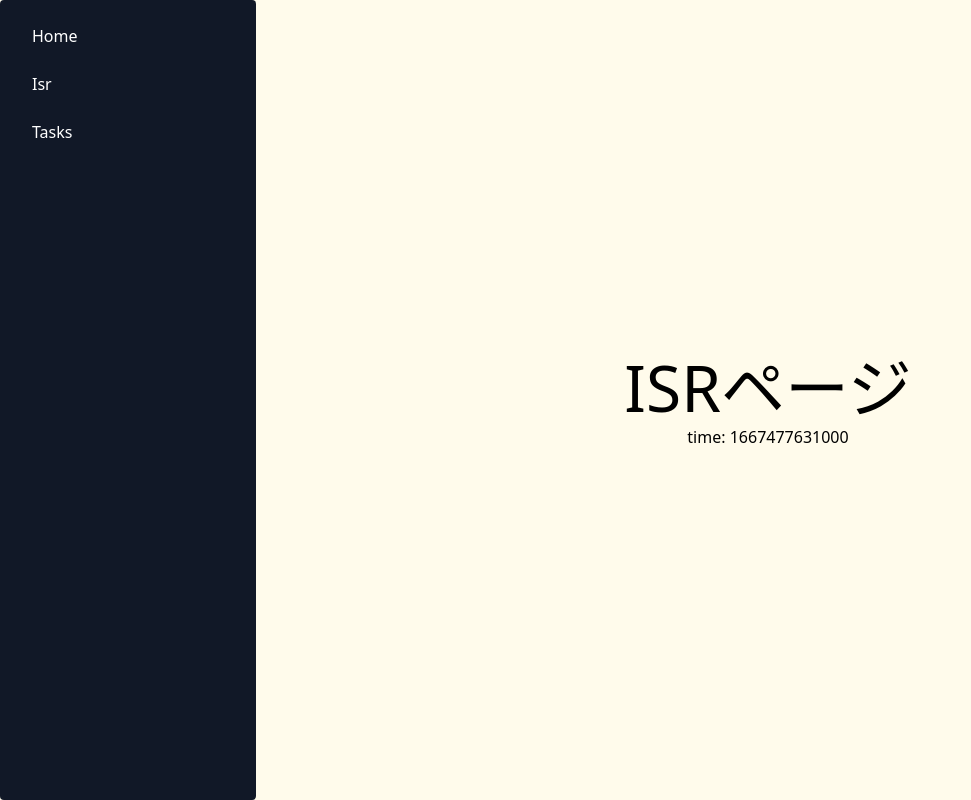
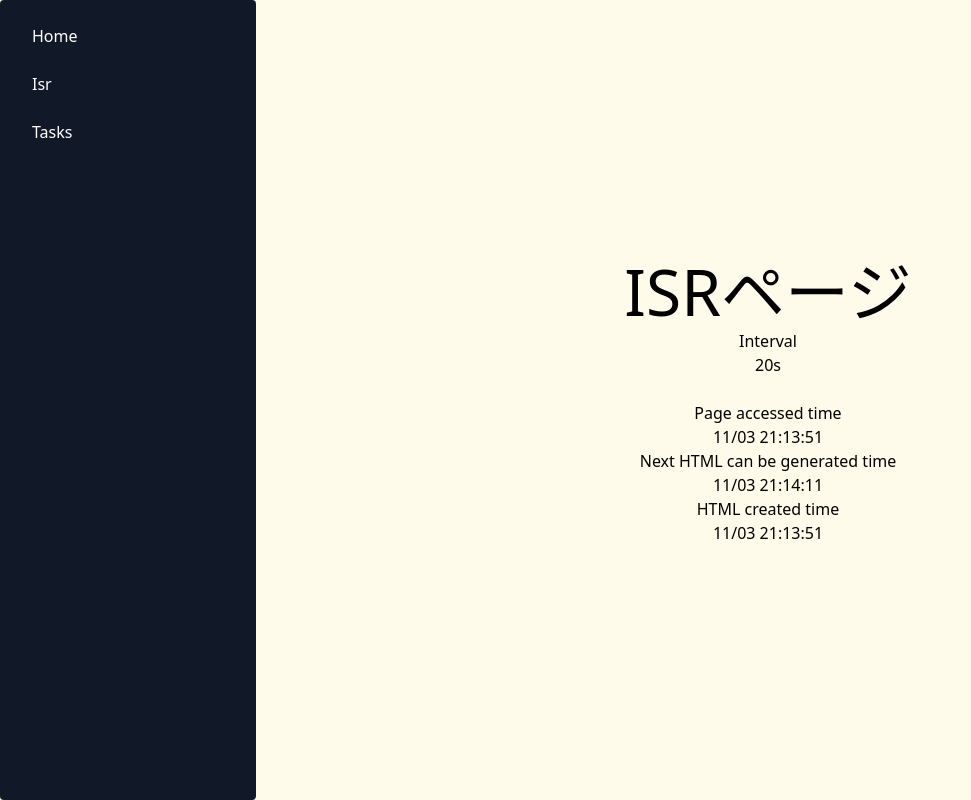
Before and after one commit to tokatu4561/next-apmlify-sample-todo, a Next.js app: page /isr in a window 1280 px wide. Shown: the whole page, without its empty margins (0-971 px from the left). Built offline with nearby package versions, Linux system fonts and the light colour scheme; no server answers; what @aws-amplify/ui-react, aws-amplify would draw is missing.

Commit message:
isr page

```diff
--- a/pages/isr.tsx
+++ b/pages/isr.tsx
@@ -1,42 +1,50 @@
 import Head from 'next/head'
 import styles from '../styles/Home.module.css'
+import { MainLayout } from '../src/components/Layout/MainLayout'
+import dayjs from 'dayjs'
+import timezone from 'dayjs/plugin/timezone'
+import utc from 'dayjs/plugin/utc'
 import { GetStaticProps } from 'next'
-import { MainLayout } from '../src/components/Layout/MainLayout'
 
-type Props = { timestamp: number }
+type Props = { createdAt: number; nextCreatedAt: string }
+
+dayjs.extend(timezone)
+dayjs.extend(utc)
+dayjs.tz.setDefault('Asia/Tokyo')
+
+const intervalSecond = 20
+const formatStyle = 'MM/DD HH:mm:ss'
 
 export default function ISR(props: Props) {
-  // const [authState, setAuthState] = React.useState();
-  // const [user, setUser] = React.useState();
-
-  // React.useEffect(() => {
-  //     return onAuthUIStateChange((nextAuthState, authData) => {
-  //         setAuthState(nextAuthState);
-  //         setUser(authData)
-  //     });
-  // }, []);
-
-  // AuthState.SignedIn && user ? (
-  //   <div className="App">
-  //       <div>Hello, {user.username}</div>
-  //       <AmplifySignOut />
-  //   </div>
-
+  const { createdAt, nextCreatedAt } = props
   return (
     <MainLayout title="isr">
       <main className={styles.main}>
         <h1 className={styles.title}>ISRページ</h1>
-        <p> time: {props.timestamp}</p>
+        <h2>Interval</h2>
+        <h1>{intervalSecond}s</h1>
+        <br />
+        <h2>Page accessed time</h2>
+        <h1>{dayjs().tz().format(formatStyle)}</h1>
+        <h2>Next HTML can be generated time</h2>
+        <h1>{nextCreatedAt}</h1>
+        <h2>HTML created time</h2>
+        <h1>{createdAt}</h1>
       </main>
     </MainLayout>
   )
 }
 
-export const getStaticProps: GetStaticProps<Props> = async (context) => {
+export const getStaticProps: GetStaticProps = async (context) => {
+  const currentTime = dayjs().tz()
+  const createdAt = currentTime.format(formatStyle)
+  const nextCreatedAt = currentTime.add(intervalSecond, 's').format(formatStyle)
+
   return {
     props: {
-      timestamp: new Date().getTime(),
+      createdAt,
+      nextCreatedAt,
     },
-    revalidate: 5, //5秒キャッシュ
+    revalidate: intervalSecond, //5秒キャッシュ
   }
 }
```
